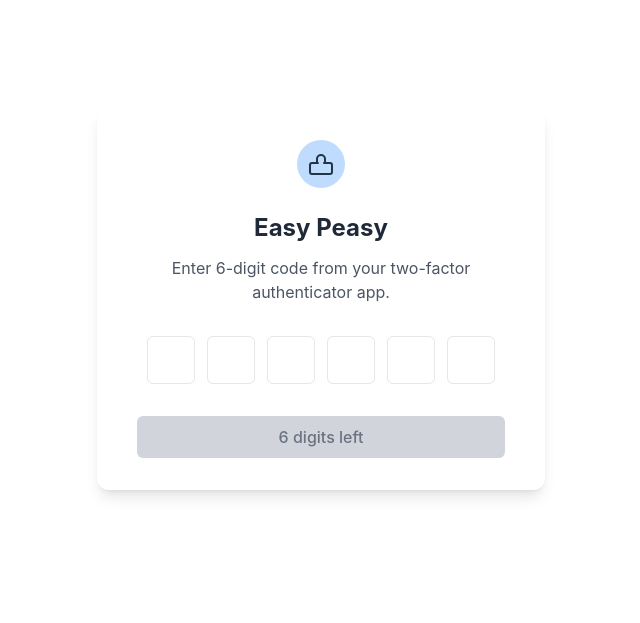
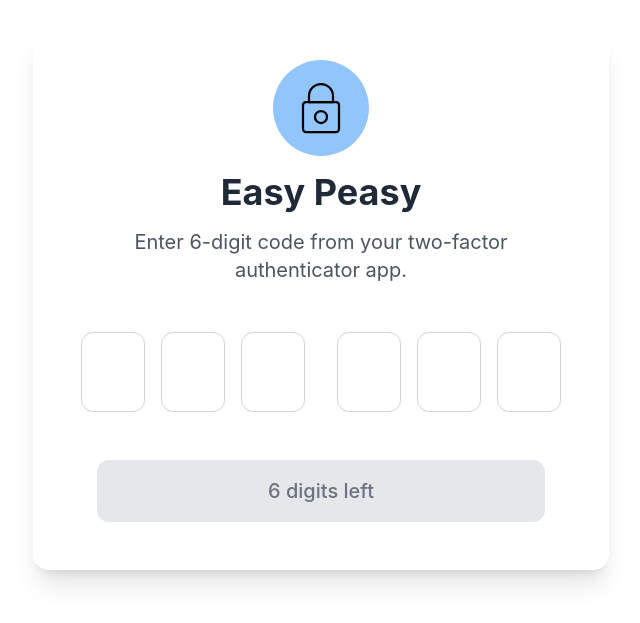
Before and after one commit to rahulserver/svelte-2fa, a Svelte app: page / in a window 1280 px wide. Shown: the part 141-764 px from the top of the page, without its empty margins (319-959 px from the left). Built offline with nearby package versions, Linux system fonts and the light colour scheme.

Commit message:
further refine logic. add more UI elements

```diff
--- a/package.json
+++ b/package.json
@@ -19,6 +19,7 @@
     "tailwindcss": "^3.4.17",
     "tslib": "^2.8.1",
     "typescript": "~5.6.2",
-    "vite": "^6.0.3"
+    "vite": "^6.0.3",
+    "vitest": "^2.1.8"
   }
 }
--- a/src/components/Button.svelte
+++ b/src/components/Button.svelte
@@ -4,11 +4,13 @@
   </script>
 
   <button
-    class={`w-full py-2 rounded-md
+    class={`w-full py-4 rounded-xl text-xl font-medium transition-colors duration-200
       ${
         digitsLeft === 0
-          ? lockState === "wrong" ? "bg-red-500 text-white" : "bg-blue-500 text-white"
-          : "bg-gray-300 text-gray-500"
+          ? lockState === "wrong"
+            ? "bg-red-500 hover:bg-red-600 text-white"
+            : "bg-blue-500 hover:bg-blue-600 text-white"
+          : "bg-gray-200 text-gray-500 cursor-not-allowed"
       }`}
     disabled={digitsLeft !== 0}
   >
--- a/src/components/InputField.svelte
+++ b/src/components/InputField.svelte
@@ -2,12 +2,37 @@
     export let value: string = "";
     export let index: number;
     export let onInput: (index: number) => void;
+    export let lockState: "default" | "correct" | "wrong" = "default";
 
     function handleInput(event: Event): void {
       const target = event.target as HTMLInputElement;
       const newValue = target.value.slice(0, 1); // Ensure single digit
+
+      if (newValue.length === 1) {
         value = newValue;
         onInput(index);
+        // Move to next input if available
+        const nextInput = document.querySelector(`input[data-index="${index + 1}"]`) as HTMLInputElement;
+        if (nextInput) {
+          nextInput.focus();
+        }
+      }
+    }
+
+    function handleKeydown(event: KeyboardEvent): void {
+      if (event.key === 'Backspace') {
+        if (value === '') {
+          // Move to previous input if current is empty
+          const prevInput = document.querySelector(`input[data-index="${index - 1}"]`) as HTMLInputElement;
+          if (prevInput) {
+            prevInput.focus();
+          }
+        } else {
+          // Clear current value
+          value = '';
+          onInput(index);
+        }
+      }
     }
 </script>
 
@@ -16,5 +41,18 @@
   maxlength="1"
   bind:value
   on:input={handleInput}
-    class="w-12 h-12 text-center border rounded-md text-blue-600 focus:outline-none focus:ring-2 focus:ring-blue-400"
+  on:keydown={handleKeydown}
+  data-index={index}
+  class="w-16 h-20 text-center text-3xl font-semibold border rounded-xl
+    bg-white
+    transition-colors
+    duration-200
+    focus:outline-none
+    focus:ring-2
+    {lockState === 'wrong'
+      ? 'border-red-500 text-red-500 focus:border-red-500 focus:ring-red-200 animate-shake'
+      : value
+        ? 'border-blue-500 text-blue-500 focus:border-blue-500 focus:ring-blue-200'
+        : 'border-gray-300 text-blue-500 focus:border-blue-500 focus:ring-blue-200'
+    }"
 />
--- a/src/components/LockIcon.svelte
+++ b/src/components/LockIcon.svelte
@@ -1,21 +1,58 @@
 <script lang="ts">
-    export let lockState: "default" | "correct" | "wrong" = "default";
-  </script>
+  export let lockState: "default" | "correct" | "wrong" = "default";
+</script>
 
+<div class="relative flex items-center justify-center">
+  {#if lockState !== "default"}
+    <div
+      class={`absolute w-16 h-16 rounded-full
+        ${lockState === "wrong" ? "animate-pulse-red" : "animate-pulse-green"}`}
+    ></div>
+  {/if}
   <div
-    class={`w-12 h-12 flex items-center justify-center rounded-full
+    class={`w-16 h-16 flex items-center justify-center rounded-full z-10
+      transition-colors duration-300
       ${
-        lockState === "default" ? "bg-blue-200" :
-        lockState === "wrong" ? "bg-red-200" : "bg-green-200"
+        lockState === "default"
+          ? "bg-blue-300"
+          : lockState === "wrong"
+            ? "bg-red-300"
+            : "bg-green-300"
       }`}
   >
     {#if lockState === "correct"}
-      <svg class="w-6 h-6" xmlns="http://www.w3.org/2000/svg" fill="none" viewBox="0 0 24 24" stroke-width="2" stroke="currentColor">
-        <path stroke-linecap="round" stroke-linejoin="round" d="M12 11V7a4 4 0 1 1 8 0v4M9 11H3a2 2 0 0 0-2 2v7a2 2 0 0 0 2 2h18a2 2 0 0 0 2-2v-7a2 2 0 0 0-2-2h-6" />
+      <svg class="w-12 h-12" viewBox="0 0 24 24" fill="none" xmlns="http://www.w3.org/2000/svg">
+        <path
+          d="M6 19V11C6 10.4477 6.44772 10 7 10H17C17.5523 10 18 10.4477 18 11V19C18 19.5523 17.5523 20 17 20H7C6.44772 20 6 19.5523 6 19Z"
+          stroke="#000000"
+          stroke-width="0.75"
+          stroke-linejoin="round"
+        />
+        <circle cx="12" cy="15" r="2" stroke="#000000" stroke-width="0.75" stroke-linejoin="round" />
+        <path
+          d="M16 10V6.5C16 5.11929 17.1193 4 18.5 4V4V4C19.8807 4 21 5.11929 21 6.5V10"
+          stroke="#000000"
+          stroke-width="0.75"
+          stroke-linecap="round"
+          stroke-linejoin="round"
+        />
       </svg>
     {:else}
-      <svg class="w-6 h-6" xmlns="http://www.w3.org/2000/svg" fill="none" viewBox="0 0 24 24" stroke-width="2" stroke="currentColor">
-        <path stroke-linecap="round" stroke-linejoin="round" d="M16 11V7a4 4 0 1 0-8 0v4M9 11H3a2 2 0 0 0-2 2v7a2 2 0 0 0 2 2h18a2 2 0 0 0 2-2v-7a2 2 0 0 0-2-2h-6" />
+      <svg class="w-12 h-12" viewBox="0 0 24 24" fill="none" xmlns="http://www.w3.org/2000/svg">
+        <path
+          d="M6 19V11C6 10.4477 6.44772 10 7 10H17C17.5523 10 18 10.4477 18 11V19C18 19.5523 17.5523 20 17 20H7C6.44772 20 6 19.5523 6 19Z"
+          stroke="#000000"
+          stroke-width="0.75"
+          stroke-linejoin="round"
+        />
+        <circle cx="12" cy="15" r="2" stroke="#000000" stroke-width="0.75" stroke-linejoin="round" />
+        <path
+          d="M8 10V8C8 5.79086 9.79086 4 12 4C14.2091 4 16 5.79086 16 8V10H8Z"
+          stroke="#000000"
+          stroke-width="0.75"
+          stroke-linejoin="round"
+        />
       </svg>
     {/if}
   </div>
+</div>
--- a/src/lib/Counter.svelte
+++ /dev/null
@@ -1,10 +0,0 @@
-<script lang="ts">
-  let count: number = $state(0)
-  const increment = () => {
-    count += 1
-  }
-</script>
-
-<button onclick={increment}>
-  count is {count}
-</button>
--- a/src/routes/Card.svelte
+++ b/src/routes/Card.svelte
@@ -25,33 +25,49 @@
     }
   </script>
 
-  <div class="max-w-md mx-auto mt-20 p-8 bg-white rounded-xl shadow-lg">
+  <div class="max-w-xl mx-auto mt-20 p-12 bg-white rounded-2xl shadow-xl">
     <!-- Row 1: Lock Icon -->
-    <div class="flex justify-center mb-6">
+    <div class="flex justify-center mb-8">
+      <div class="scale-150">
         <LockIcon {lockState} />
+      </div>
     </div>
 
     <!-- Row 2: Title -->
-    <h2 class="text-center text-2xl font-bold text-gray-800 mb-3">Easy Peasy</h2>
+    <h2 class="text-center text-4xl font-bold text-gray-800 mb-4">Easy Peasy</h2>
 
     <!-- Row 3: Description -->
-    <p class="text-center text-gray-600 mb-8 px-4">
+    <p class="text-center text-xl text-gray-600 mb-12 px-8">
       Enter 6-digit code from your two-factor authenticator app.
     </p>
 
     <!-- Row 4: Input Fields -->
-    <div class="flex justify-center gap-3 mb-8">
-      {#each digits as digit, index}
+    <div class="flex justify-center mb-12">
+      <div class="flex gap-4">
+        {#each digits.slice(0, 3) as digit, index}
           <InputField
             bind:value={digits[index]}
             {index}
             onInput={handleInput}
+            {lockState}
           />
         {/each}
       </div>
+      <div class="w-8"></div> <!-- Spacer -->
+      <div class="flex gap-4">
+        {#each digits.slice(3) as digit, index}
+          <InputField
+            bind:value={digits[index + 3]}
+            index={index + 3}
+            onInput={handleInput}
+            {lockState}
+          />
+        {/each}
+      </div>
+    </div>
 
     <!-- Row 5: Button -->
-    <div class="px-2">
+    <div class="px-4">
       <Button {digitsLeft} {lockState} />
     </div>
   </div>
--- a/tailwind.config.js
+++ b/tailwind.config.js
@@ -2,7 +2,32 @@
 export default {
   content: ['./src/**/*.{html,js,svelte,ts}'],
   theme: {
-    extend: {},
+    extend: {
+      keyframes: {
+        'shake': {
+          '0%, 100%': { transform: 'translateX(0)' },
+          '20%': { transform: 'translateX(-2px)' },
+          '40%': { transform: 'translateX(2px)' },
+          '60%': { transform: 'translateX(-2px)' },
+          '80%': { transform: 'translateX(2px)' }
+        },
+        'pulse-red': {
+          '0%': { transform: 'scale(1)', backgroundColor: 'rgb(254 202 202)', opacity: '0.7' },
+          '50%': { transform: 'scale(1.5)', backgroundColor: 'rgb(254 202 202)', opacity: '0.2' },
+          '100%': { transform: 'scale(1.8)', backgroundColor: 'rgb(254 202 202)', opacity: '0' }
+        },
+        'pulse-green': {
+          '0%': { transform: 'scale(1)', backgroundColor: 'rgb(187 247 208)', opacity: '0.7' },
+          '50%': { transform: 'scale(1.5)', backgroundColor: 'rgb(187 247 208)', opacity: '0.2' },
+          '100%': { transform: 'scale(1.8)', backgroundColor: 'rgb(187 247 208)', opacity: '0' }
+        }
+      },
+      animation: {
+        'shake': 'shake 0.5s ease-in-out',
+        'pulse-red': 'pulse-red 1s ease-out forwards',
+        'pulse-green': 'pulse-green 1s ease-out forwards'
+      }
+    },
   },
   plugins: [],
 }
--- a/vite.config.ts
+++ b/vite.config.ts
@@ -1,7 +1,12 @@
 import { defineConfig } from 'vite'
 import { svelte } from '@sveltejs/vite-plugin-svelte'
+import type { UserConfig } from 'vitest/config'
 
 // https://vite.dev/config/
 export default defineConfig({
   plugins: [svelte()],
-})
+  test: {
+    globals: true,
+    environment: 'jsdom'
+  }
+} as UserConfig)
```
Also changed, not shown: .prettierrc.js (added), 2 other files (tests, documents, lock files or other folders). Lines whose indentation alone changed are shown as unchanged.
